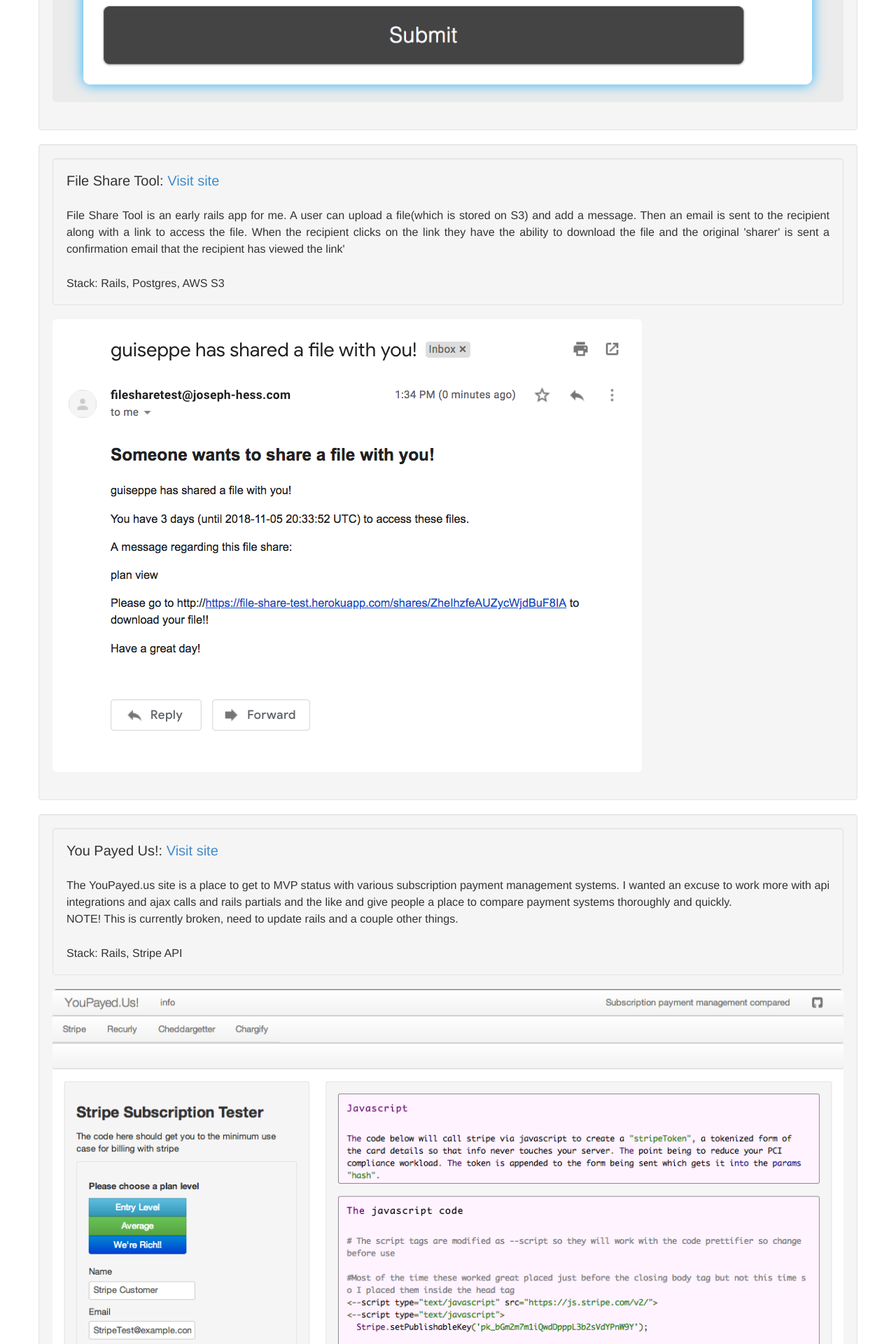
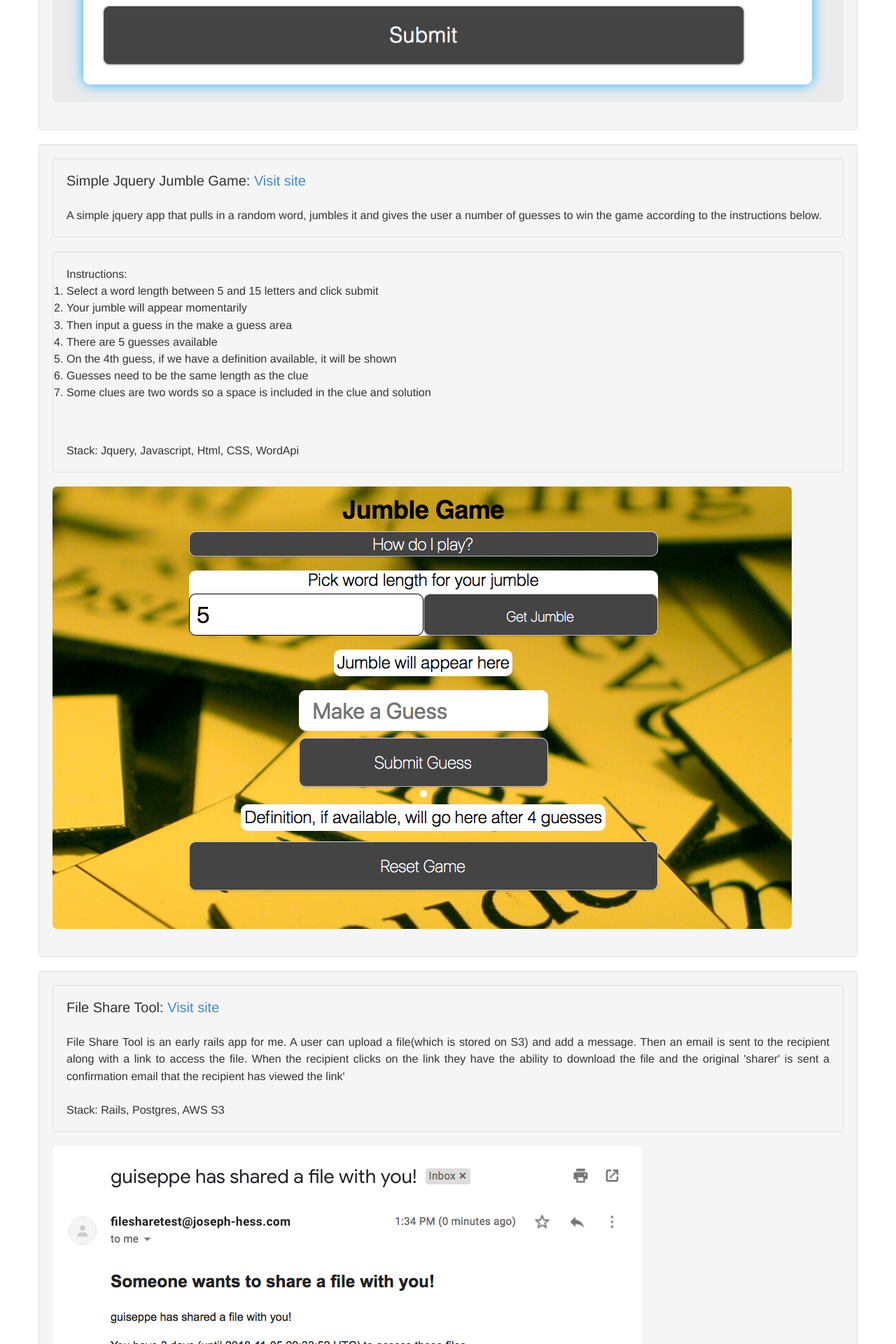
Before and after one commit to josephhess/josephhess.github.io, a Jekyll site: the page built from projects/index.html, in a window 1280 px wide. Shown: the part 1859-3779 px from the top of the page at 70% size. Built offline with Jekyll 4.4.1, drawn with Linux system fonts in a browser that asks for light colours; nearby versions of some CDN libraries; a style sheet for code colours, icons or effects is not loaded.

Commit message:
minor tweaks, delete some commented code, remove youpayedus app add jumble app to projects

```diff
--- a/about_me/index.html
+++ b/about_me/index.html
@@ -1,6 +1,6 @@
 ---
 layout: default
-title: Joseph Hess Resume
+title: Joseph Hess About Me
 ---
 
 <hr>
--- a/css/joseph.css
+++ b/css/joseph.css
@@ -12,7 +12,7 @@
   margin-top: 5px;
 }
 ul, ol{
-	margin-left: 0px;
+	/*margin-left: 0px;*/
 }
 .footer p{
 	margin-top: 20px;
--- a/css/main.css
+++ b/css/main.css
@@ -167,8 +167,3 @@ ul.posts span {
 ul li {
   list-style-type: none;
 }
-
-/* .rent_it {
-  display: inline-block;
-  width: 29%;
-} */
--- a/projects/index.html
+++ b/projects/index.html
@@ -38,10 +37,34 @@ external_url: www.28dayhug.com
 		</p>
 		</div>
 		<img class="rent_it img-rounded img-responsive" src="../assets/make_offer.png">
-		<!-- <img class="rent_it img-rounded img-responsive" src="../assets/my_items.png"> -->
 	</div>
 <div>
 
+<div>
+	<div class="well">
+		<p class="well">
+		  <span>Simple Jquery Jumble Game: <a href="https://josephhess.github.io/jquery-jumble-app/" target="blank">Visit site</a></span>
+		  <br>
+		  <br>
+		  A simple jquery app that pulls in a random word, jumbles it and gives the user a number of guesses to win the game according to the instructions below.
+		</p>
+		<div class="well">
+		  Instructions:
+		  <ol>
+				<li>Select a word length between 5 and 15 letters and click submit</li>
+				<li>Your jumble will appear momentarily</li>
+				<li>Then input a guess in the make a guess area</li>
+				<li>There are 5 guesses available</li>
+				<li>On the 4th guess, if we have a definition available, it will be shown</li>
+				<li>Guesses need to be the same length as the clue</li>
+				<li>Some clues are two words so a space is included in the clue and solution</li>
+			</ol>
+	  	<br>
+		  <br>
+		  Stack: Jquery, Javascript, Html, CSS, WordApi
+		</div>
+		<img class="img-rounded img-responsive" src="../assets/jquery-jumble-app.png">
+	</div>
 <div class="well">
 	<p class="well">
 	  <span>File Share Tool: <a href="https://file-share-test.herokuapp.com">Visit site</a></span>
@@ -54,21 +77,7 @@ external_url: www.28dayhug.com
 	</p>
 	<img class="rent_it img-rounded img-responsive" src="../assets/file_share_test_email.png">
 </div>
-<div>
-	<div class="well">
-		<p class="well">
-		  <span>You Payed Us!: <a href="http://youpayedus.herokuapp.com/stripe" target="blank">Visit site</a></span>
-		  <br>
-		  <br>
-		  The YouPayed.us site is a place to get to MVP status with various subscription payment management systems.  I wanted an excuse to work more with api integrations and ajax calls and rails partials and the like and give people a place to compare payment systems thoroughly and quickly.
-			<br>
-		  NOTE! This is currently broken, need to update rails and a couple other things.
-	  	<br>
-		  <br>
-		  Stack: Rails, Stripe API
-		</p>
-		<img class="img-rounded img-responsive" src="../assets/YouPayedUs-main-page.png">
-	</div>
+
 	<div class="well">
 		<p class="well">
 		  <span>GetJson: <a href="http://get-json-game.herokuapp.com/">Visit site</a></span>
```
Also changed, not shown: other parts of projects/index.html (+1 -2 lines), index.html (+12 -7 lines), assets/jquery-jumble-app.png (added).
